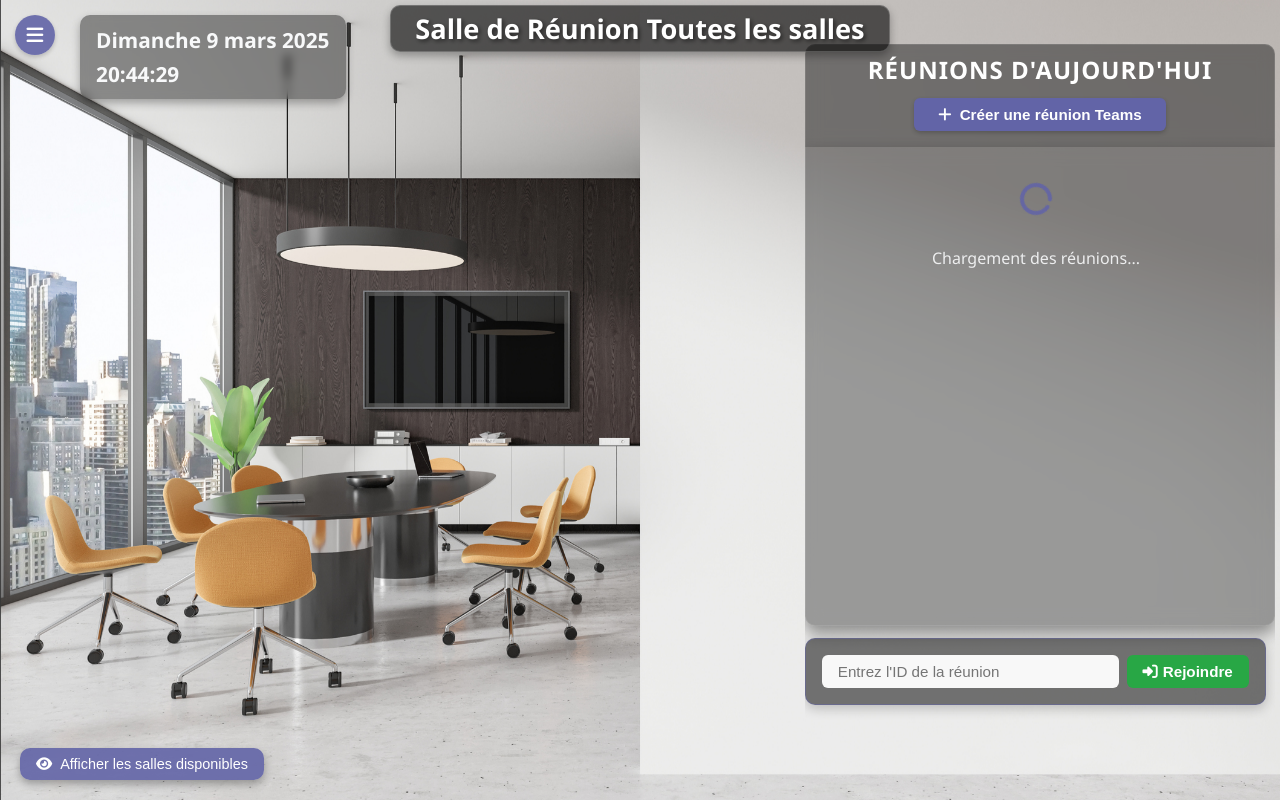
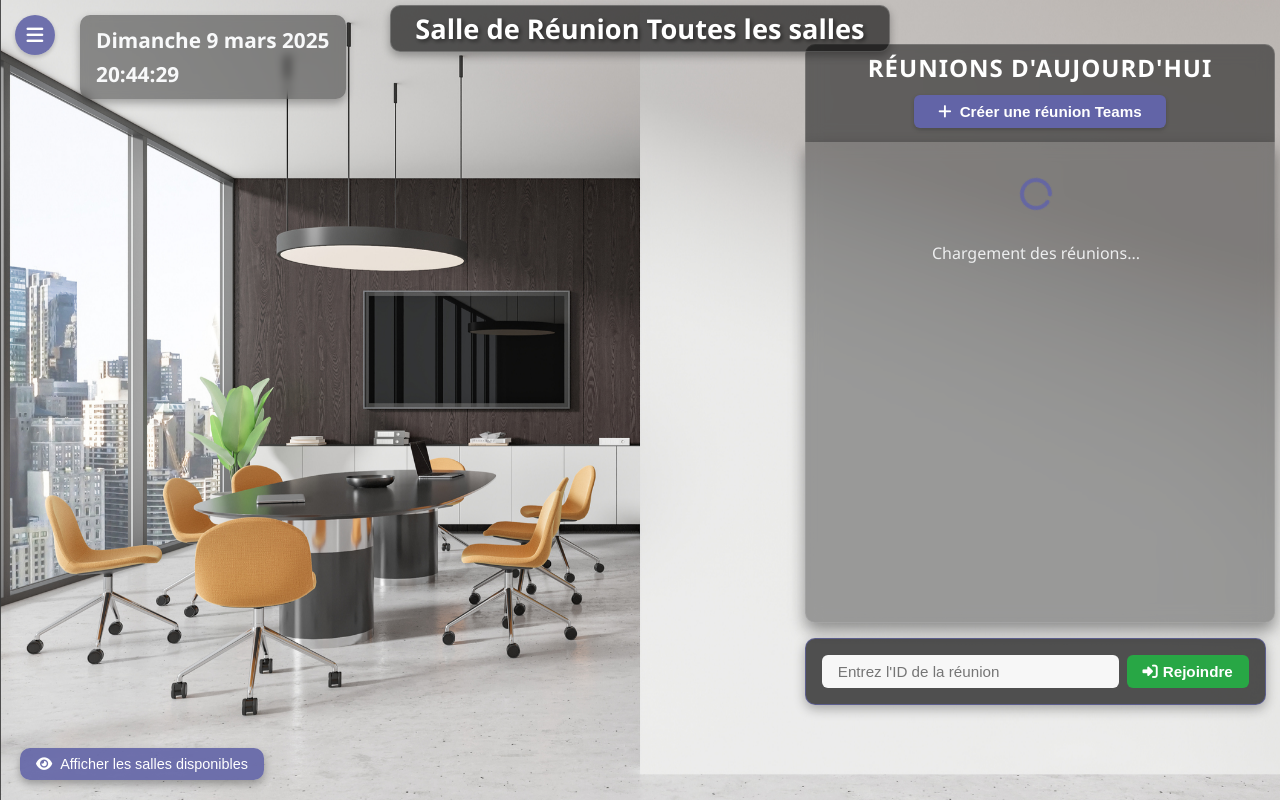
Before and after one commit to kaizen2025/teamsrooms_dev, a Flask app: page / in a window 1280 px wide. Run offline with Flask 3, Linux system fonts and the light colour scheme; data that the repository does not hold is empty.

Commit message:
Update meetings.css

```diff
--- a/static/css/meetings.css
+++ b/static/css/meetings.css
@@ -5,18 +5,18 @@
 /* Conteneur principal - Optimisé pour utiliser tout l'espace vertical disponible */
 .meetings-container {
   grid-area: meetings;
-  overflow: hidden;
+  overflow: visible; /* Changé pour permettre le débordement du champ de jointure */
   width: 98%;
-  height: 100%; /* Utilise toute la hauteur disponible */
+  height: 100%;
   padding: 0;
   margin: 0 auto;
   justify-self: center;
   display: flex;
   flex-direction: column;
-  max-height: 100vh; /* Maximise la hauteur */
+  max-height: 100vh;
   position: relative;
-  top: -60px; /* Remonté davantage pour utiliser plus d'espace en haut */
-  margin-bottom: -25px; /* Compense le décalage pour maintenir l'alignement en bas */
+  top: -70px; /* Augmenté pour remonter davantage */
+  margin-bottom: -30px;
 }
 
 /* Ajustement quand le menu est ouvert pour éviter le chevauchement */
@@ -26,17 +26,17 @@
 
 /* En-tête amélioré avec le bouton centré */
 .meetings-title-bar {
-  background: rgba(30, 30, 30, 0.5);
+  background: rgba(30, 30, 30, 0.6); /* Plus opaque */
   backdrop-filter: blur(8px);
   border-radius: var(--border-radius-md) var(--border-radius-md) 0 0;
-  border: 1px solid rgba(255, 255, 255, 0.1);
+  border: 1px solid rgba(255, 255, 255, 0.15);
   border-bottom: none;
-  padding: 8px 16px; /* Réduit pour gagner de l'espace vertical */
+  padding: 6px 16px; /* Réduit encore plus */
   margin-bottom: 0;
   display: flex;
   flex-direction: column;
-  align-items: center; /* Centre les éléments horizontalement */
-  gap: 4px; /* Réduit l'espace entre titre et bouton */
+  align-items: center;
+  gap: 3px; /* Réduit au minimum */
 }
 
 .meetings-title-bar h2 {
@@ -97,6 +97,14 @@
   max-height: unset; /* Supprime la limitation de hauteur fixe */
   min-height: 350px; /* Hauteur minimale suffisante */
   padding-bottom: var(--spacing-sm); /* Petit espace en bas pour éviter que le contenu soit trop serré */
+}
+
+/* Assure que le champ de jointure est visible */
+#meetingsContainer:after {
+  content: '';
+  display: block;
+  height: 20px;
+  width: 100%;
 }
 
 .meetings-list::-webkit-scrollbar {
@@ -326,14 +334,17 @@
 
 /* Conteneur pour la zone de jointure de réunion - Style amélioré */
 .join-meeting-container {
-  margin-top: 12px;
-  margin-bottom: 25px; /* Espace suffisant en bas pour garantir la visibilité */
+  margin-top: 10px;
+  margin-bottom: 30px; /* Espace suffisant en bas */
   border-radius: var(--border-radius-md);
-  overflow: visible; /* Changé pour permettre de voir le contenu qui déborde */
+  overflow: visible;
   width: 98%;
   display: block !important; /* Force l'affichage */
-  position: relative;
-  z-index: 50 !important; /* Priorité d'affichage très élevée */
+  position: relative !important;
+  bottom: -5px !important;
+  left: 0 !important;
+  right: 0 !important;
+  z-index: 100 !important; /* Priorité d'affichage très élevée */
   visibility: visible !important; /* Force la visibilité */
   opacity: 1 !important;
   pointer-events: auto !important;
@@ -342,12 +353,12 @@
 .meeting-join-integrated {
   display: flex;
   align-items: center;
-  background: rgba(30, 30, 30, 0.6); /* Légèrement plus foncé pour une meilleure visibilité */
+  background: rgba(40, 40, 40, 0.8); /* Plus contrasté */
   padding: var(--spacing-md);
   border-radius: var(--border-radius-md);
   width: 100%;
-  box-shadow: 0 4px 12px rgba(0, 0, 0, 0.2); /* Ombre plus prononcée */
-  border: 1px solid rgba(98, 100, 167, 0.5); /* Bordure légèrement plus visible */
+  box-shadow: 0 4px 12px rgba(0, 0, 0, 0.3);
+  border: 1px solid rgba(98, 100, 167, 0.7);
   transition: box-shadow 0.3s ease;
 }
 
@@ -391,6 +402,9 @@
 /* Masquer les éléments dupliqués */
 .meeting-join {
   display: none !important;
+  visibility: hidden !important;
+  position: absolute !important;
+  z-index: -999 !important;
 }
 
 /* Adaptations pour les écrans plus petits */
```
